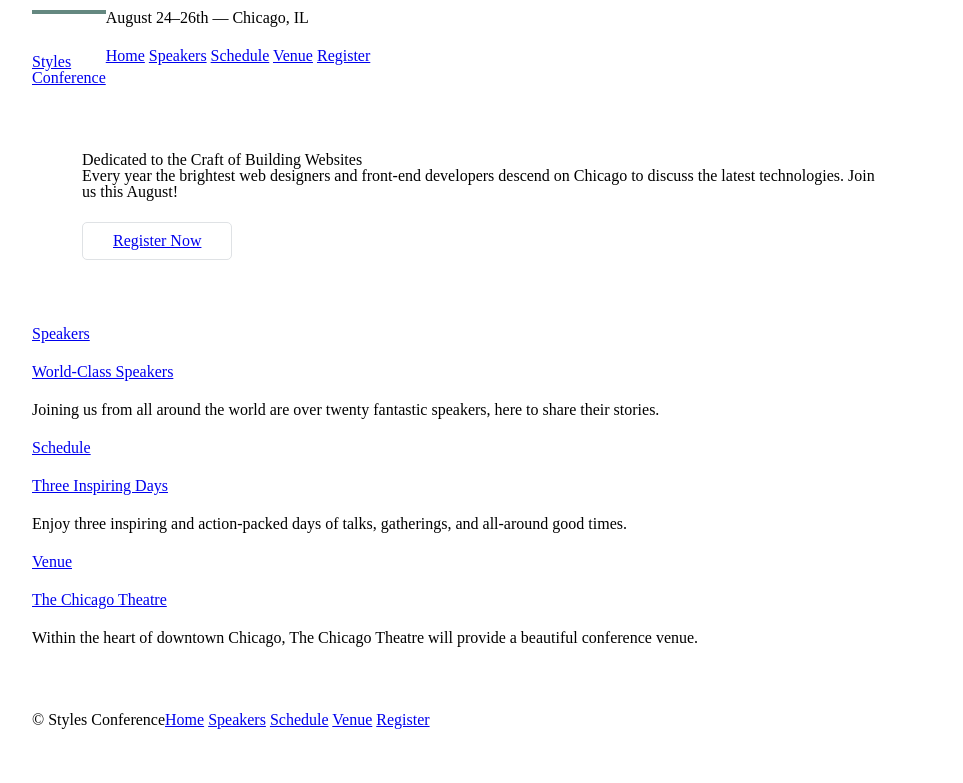
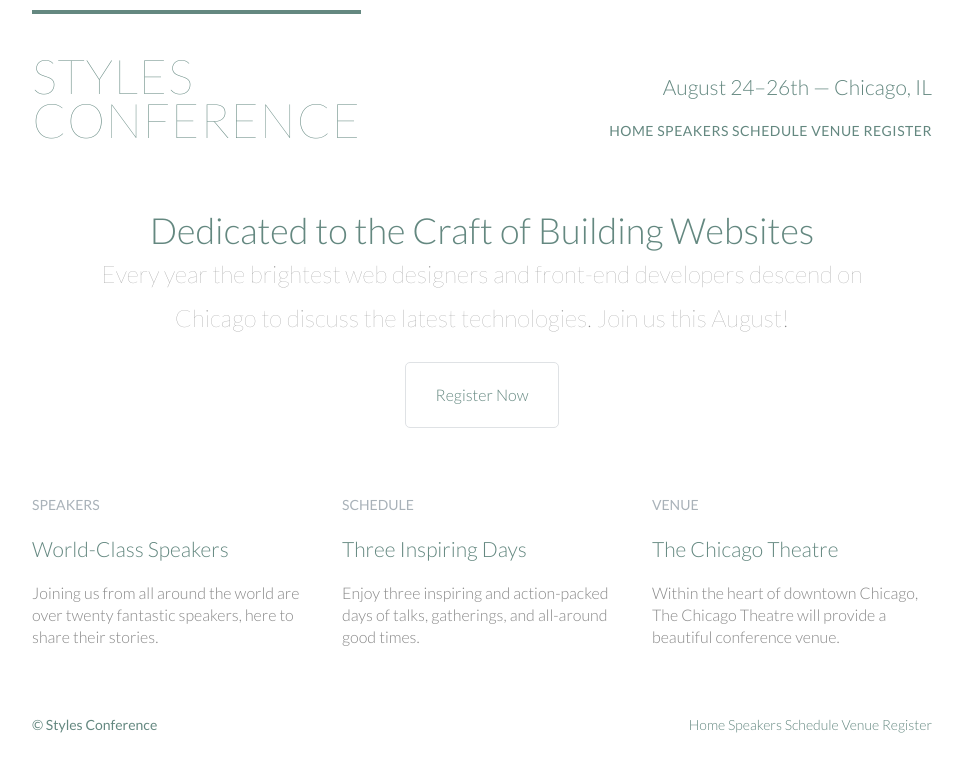
Before and after one commit to ksmskm/htmlcss, a website: page index.html in a window 1280 px wide. Shown: the whole page, without its empty margins (158-1121 px from the left). Drawn offline with Linux system fonts and the light colour scheme.

Commit message:
starting 7

```diff
--- a/assets/stylesheets/main.css
+++ b/assets/stylesheets/main.css
@@ -1,41 +1,57 @@
+/*CUSTOM*/
+body {
+  padding-top: 10px;
+  color: #888;
+  font: 300 16px/22px "Lato", "Open Sans", "Helvetica Neue", Helvetica, Arial, sans-serif;
+}
+
+a {
+  color: #648880;
+  text-decoration: none;
+}
+
+a:hover {
+  color: #a9b2b9;
+}
+
+p a {
+  border-bottom: 1px solid #dfe2e5;
+}
+
+/*GRID*/
 *, *:before, *:after {
   -webkit-box-sizing: border-box;
       -ms-box-sizing: border-box;
           box-sizing: border-box;
 }
 
+.container,
+.grid {
+  margin: 0 auto;
+  width: 960px;
+}
 .container {
-  margin: 0 auto;
   padding-left: 30px;
   padding-right: 30px;
-  width: 960px;
-  /*text-align: center;*/
 }
-
-h1, h3, h4, h5, p {
-  margin-bottom: 22px;
+.grid,
+.col-1-3,
+.col-2-3 {
+  padding-left: 15px;
+  padding-right: 15px;
 }
-
-.btn {
-  border-radius: 5px;
+.col-1-3,
+.col-2-3 {
   display: inline-block;
-  margin: 0;
+  vertical-align: top;
 }
-
-.btn-alt {
-  border: 1px solid #dfe2e5;
-  padding: 10px 30px;
+.col-1-3 {
+  width: 33.33%;
 }
-
-.hero {
-  padding: 22px 80px 66px 80px;
+.col-2-3 {
+  width: 66.66%;
 }
-
-body {
-  padding-top: 10px;
-}
-
-/*clearfix*/
+/*CLEARFIX*/
 .group:before, .group:after {
   content: "";
   display: table;
@@ -47,18 +63,116 @@ body {
   clear: both;
   *zoom: 1;
 }
+/*TYPOGRAPHY*/
+h1, h3, h4, h5, p {
+  margin-bottom: 22px;
+}
 
+h1, h2, h3, h4 {
+  color: #648880;
+}
+
+h1 {
+  font-size: 36px;
+  line-height: 44px;
+}
+
+h2 {
+  font-size: 24px;
+  line-height: 44px;
+}
+
+h3 {
+  font-size: 21px;
+}
+
+h4 {
+  font-size: 18px;
+}
+
+h5 {
+  color: #a9b2b9;
+  font-size: 14px;
+  font-weight: 400;
+  text-transform: uppercase;
+}
+
+strong {
+  font-weight: 400;
+}
+
+cite, em {
+  font-style: italic;
+}
+
+/*BUTTONS*/
+.btn {
+  border-radius: 5px;
+  display: inline-block;
+  margin: 0;
+}
+
+.btn-alt {
+  border: 1px solid #dfe2e5;
+  padding: 10px 30px;
+}
+/*PRIMARY HEADER*/
 .logo {
   border-top: 4px solid #648880;
+  float: left;
+  font-size: 48px;
+  font-weight: 100;
+  letter-spacing: .5px;
+  line-height: 44px;
   padding: 40px 0 22px 0;
-  float: left;
+  text-transform: uppercase;
 }
 
+.tagline {
+  margin: 66px 0 22px 0;
+  text-align: right;
+}
+
+.primary-nav {
+  font-size: 14px;
+  font-weight: 400;
+  letter-spacing: .5px;
+  text-transform: uppercase;
+}
+
+.nav {
+  text-align: right;
+}
+
+/*PRIMARY FOOTER*/
 .primary-footer small {
   float: left;
+  font-weight: 400;
 }
 
 .primary-footer {
+  color: #648880;
+  font-size: 14px;
   padding-bottom: 44px;
   padding-top: 44px;
 }
+
+/*HOME*/
+.hero {
+  line-height: 44px;
+  padding: 22px 80px 66px 80px;
+  text-align: center;
+}
+
+.hero h2 {
+  font-size: 36px;
+}
+
+.hero p {
+  font-size: 24px;
+  font-weight: 100;
+}
+
+.teaser a:hover h3 {
+  color: #a9b2b9;
+}
--- a/index.html
+++ b/index.html
@@ -5,6 +5,7 @@
   <title>Styles Conference</title>
   <link rel="stylesheet" href="assets/stylesheets/reset.css">
   <link rel="stylesheet" href="assets/stylesheets/main.css">
+  <link rel="stylesheet" href="http://fonts.googleapis.com/css?family=Lato:100,300,400">
 </head>
 <body>
   <header class="container group">
@@ -13,9 +14,9 @@
       <a href="index.html">Styles <br> Conference</a>
     </h1>
 
-    <h3>August 24&ndash;26th &mdash; Chicago, IL</h3>
+    <h3 class="tagline">August 24&ndash;26th &mdash; Chicago, IL</h3>
 
-    <nav>
+    <nav class="nav primary-nav">
       <a href="index.html">Home</a>
       <a href="speakers.html">Speakers</a>
       <a href="schedule.html">Schedule</a>
@@ -34,38 +35,33 @@
 
   </section>
 
-  <section class="container">
-
-    <section>
+  <section class="grid">
+    <section class="teaser col-1-3">
       <a href="speakers.html">
         <h5>Speakers</h5>
         <h3>World-Class Speakers</h3>
       </a>
       <p>Joining us from all around the world are over twenty fantastic speakers, here to share their stories.</p>
-    </section>
-
-    <section>
+    </section><section class="teaser col-1-3">
       <a href="schedule.html">
         <h5>Schedule</h5>
         <h3>Three Inspiring Days</h3>
       </a>
       <p>Enjoy three inspiring and action-packed days of talks, gatherings, and all-around good times.</p>
-    </section>
-
-    <section>
+    </section><section class="teaser col-1-3">
       <a href="venue.html">
         <h5>Venue</h5>
         <h3>The Chicago Theatre</h3>
       </a>
       <p>Within the heart of downtown Chicago, The Chicago Theatre will provide a beautiful conference venue.</p>
     </section>
+  </section>
 
-  </section>
   <footer class="primary-footer container group">
 
     <small>&copy; Styles Conference</small>
 
-    <nav>
+    <nav class="nav">
       <a href="index.html">Home</a>
       <a href="speakers.html">Speakers</a>
       <a href="schedule.html">Schedule</a>
```
Also changed, not shown: gulpfile.js (+4 -4 lines).
